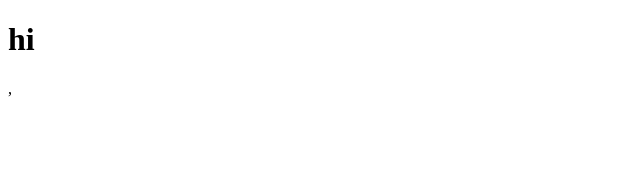
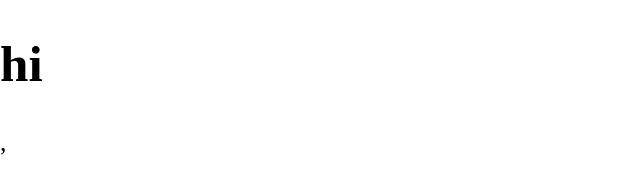
Before and after one commit to sengdavith086-code/mekong-pack-solution-g1, a plain HTML site: page index.html in a window 1280 px wide. Shown: the whole page, without its empty margins (0-640 px from the left). Drawn offline with Linux system fonts and the light colour scheme.

Commit message:
update files

```diff
--- a/index.html
+++ b/index.html
@@ -3,7 +3,7 @@
 <head>
     <meta charset="UTF-8">
     <meta name="viewport" content="width=device-width, initial-scale=1.0">
-    <title>Document</title>
+    <title>project mekong</title>
     <link rel="stylesheet" href="style.css">
 </head>
 <body>
--- a/style.css
+++ b/style.css
@@ -0,0 +1,9 @@
+*{
+    box-sizing: border-box;
+
+}
+body{
+    margin: 0;
+    width: 100%;
+    font-size: 1.6rem;
+}
```
